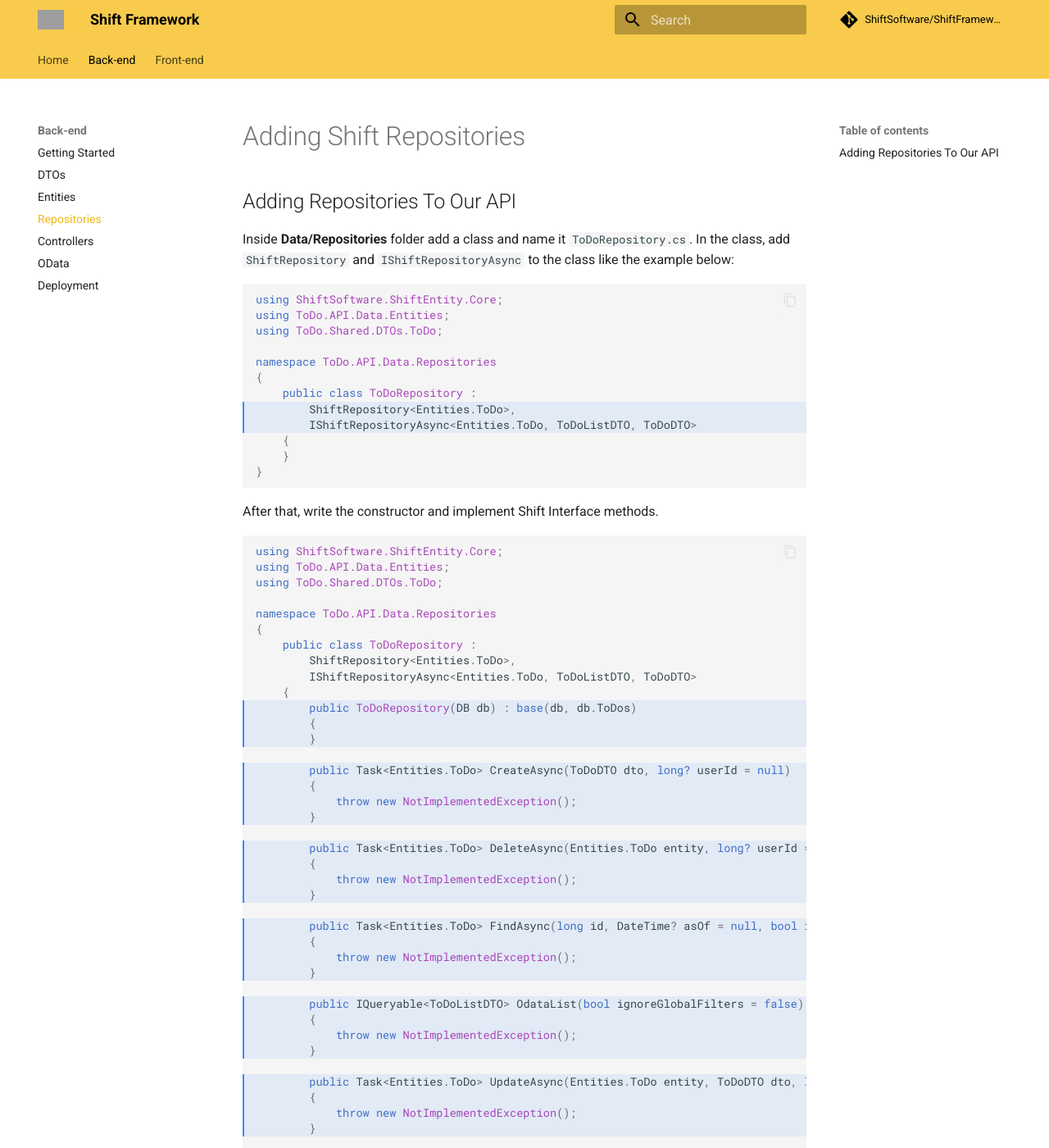
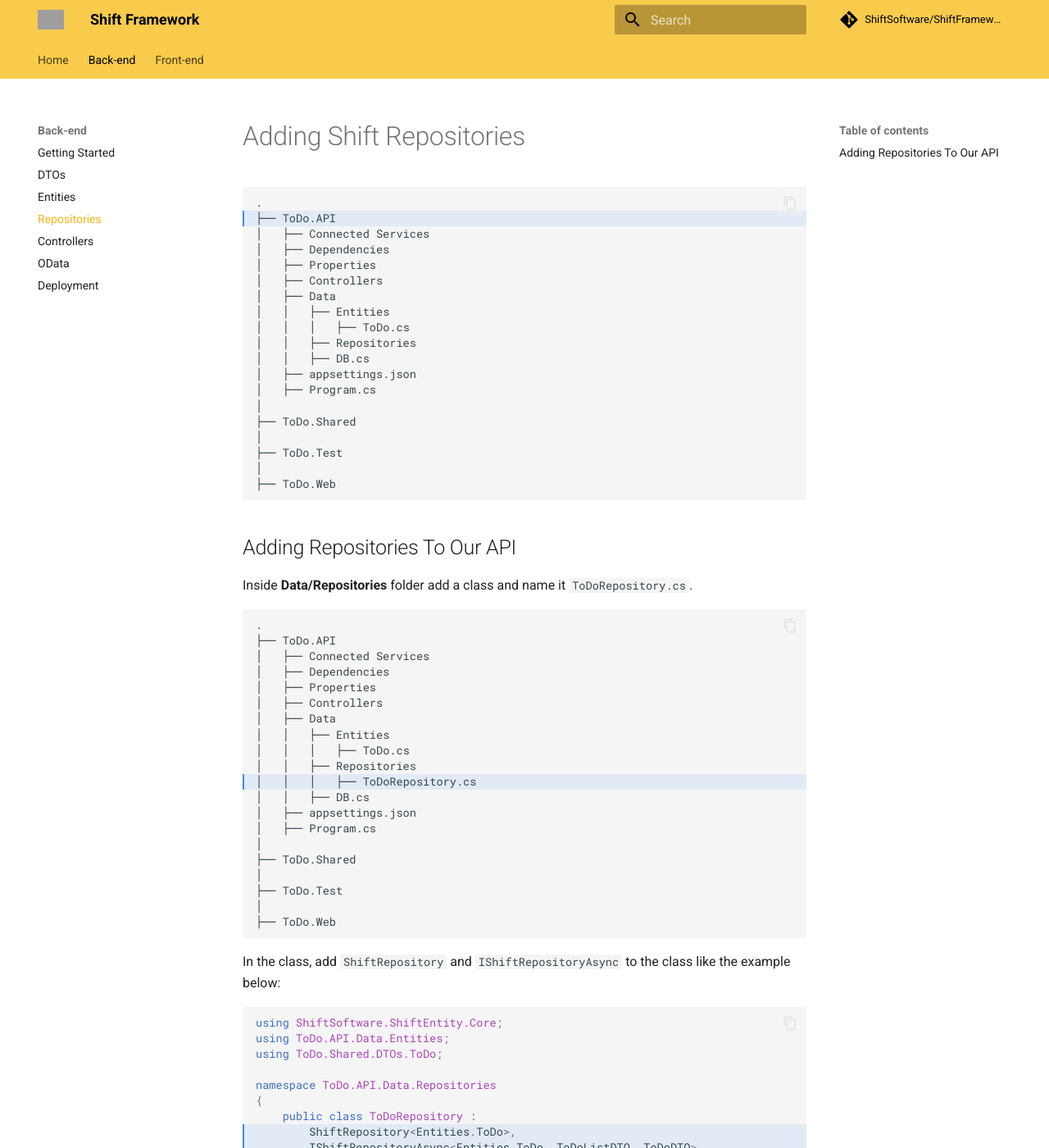
Before and after one commit to ShiftSoftware/ShiftFrameworkWebsite, an MkDocs documentation site: the page built from docs/back-end/repositories.md, in a window 1280 px wide and 1400 px high. Shown: the whole window at 82% size. Built offline with MkDocs 1.6.1 and Material for MkDocs 9.7.7, drawn with Linux system fonts in a browser that asks for light colours; comment, search, counter and statistics services are not loaded; grey boxes are pictures that could not be loaded.

Commit message:
Added File Structure To repositories.md

````diff
--- a/docs/back-end/repositories.md
+++ b/docs/back-end/repositories.md
@@ -1,8 +1,55 @@
 # Adding Shift Repositories
+
+``` hl_lines="2"
+.
+├── ToDo.API
+│   ├── Connected Services
+│   ├── Dependencies
+│   ├── Properties
+│   ├── Controllers
+│   ├── Data
+│   │   ├── Entities
+│   │   │   ├── ToDo.cs
+│   │   ├── Repositories
+│   │   ├── DB.cs
+│   ├── appsettings.json
+│   ├── Program.cs
+│
+├── ToDo.Shared
+│
+├── ToDo.Test
+│
+├── ToDo.Web
+```
 
 ## Adding Repositories To Our API
 
-Inside **Data/Repositories** folder add a class and name it ``ToDoRepository.cs``. In the class, add ``ShiftRepository`` and ``IShiftRepositoryAsync`` to the class like the example below:
+Inside **Data/Repositories** folder add a class and name it ``ToDoRepository.cs``.
+
+``` hl_lines="11"
+.
+├── ToDo.API
+│   ├── Connected Services
+│   ├── Dependencies
+│   ├── Properties
+│   ├── Controllers
+│   ├── Data
+│   │   ├── Entities
+│   │   │   ├── ToDo.cs
+│   │   ├── Repositories
+│   │   │   ├── ToDoRepository.cs
+│   │   ├── DB.cs
+│   ├── appsettings.json
+│   ├── Program.cs
+│
+├── ToDo.Shared
+│
+├── ToDo.Test
+│
+├── ToDo.Web
+```
+
+In the class, add ``ShiftRepository`` and ``IShiftRepositoryAsync`` to the class like the example below:
 
 ``` cs hl_lines="8-9"
 using ShiftSoftware.ShiftEntity.Core;
````
